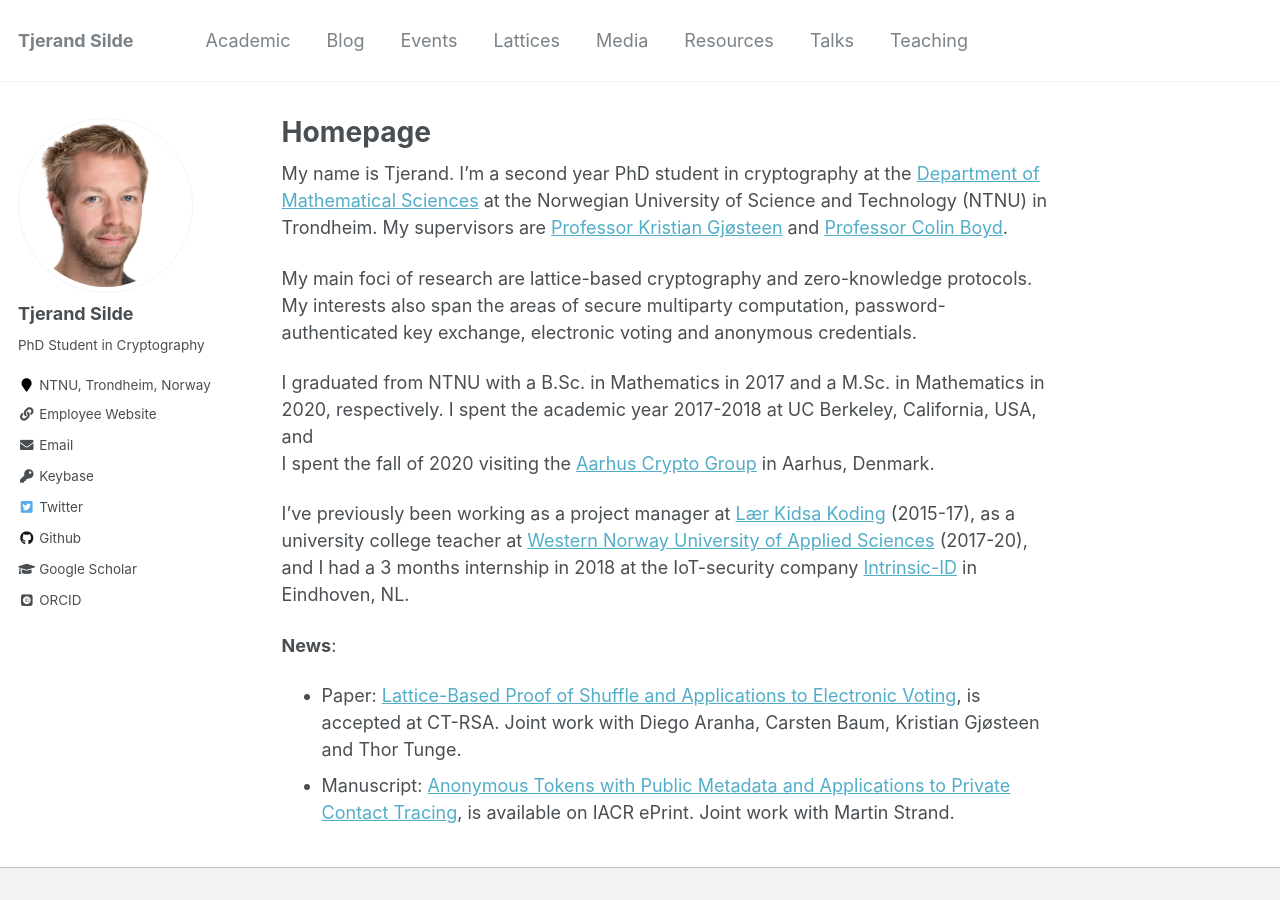
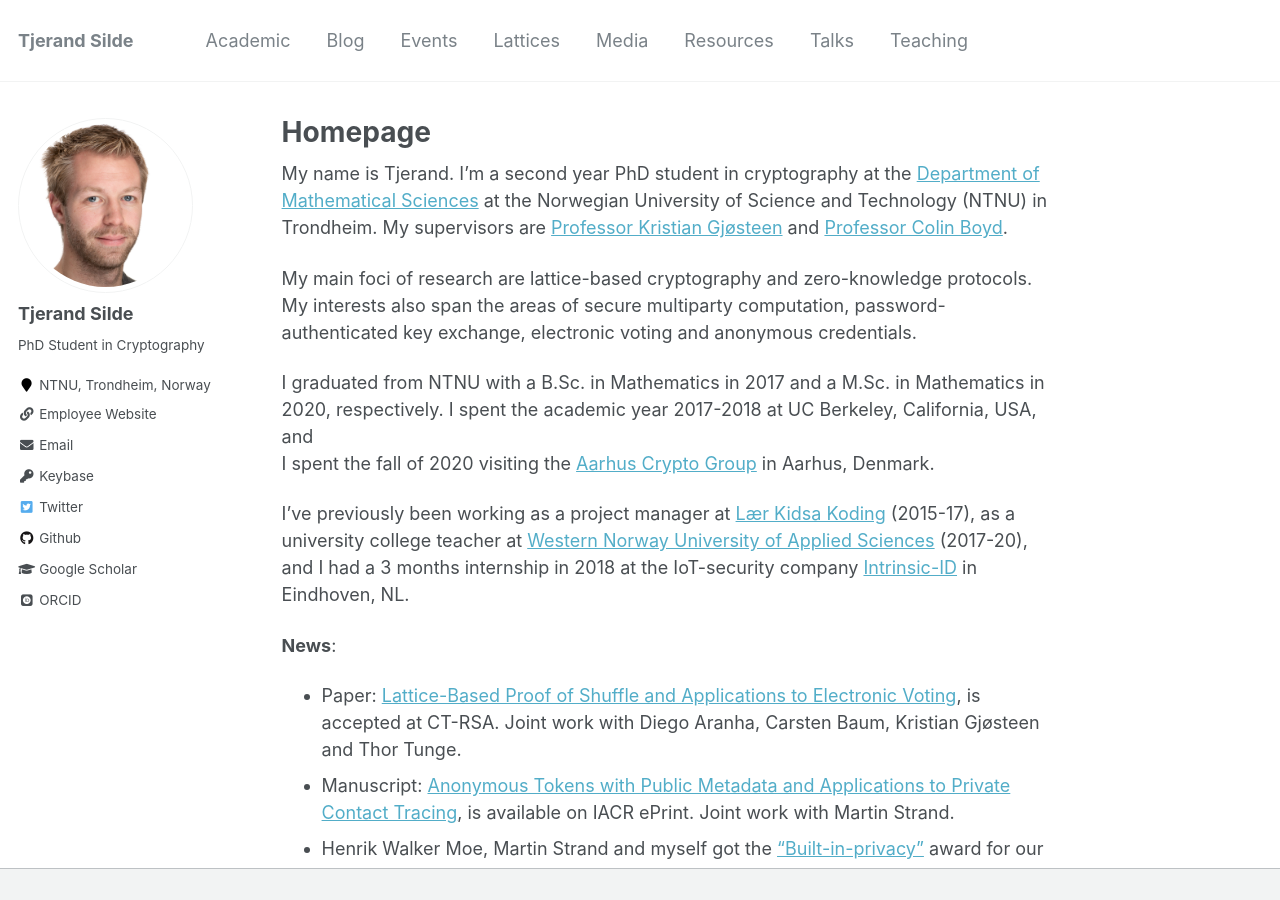
Before and after one commit to tjesi/tjesi.github.io, a Jekyll site: the page built from _pages/about.md, in a window 1280 px wide and 1096 px high, cut to the strip 0-900 px from the top of the window. Built offline with Jekyll 4.4.1, drawn with Linux system fonts in a browser that asks for light colours; some web fonts are replaced.

Commit message:
Update about.md

```diff
--- a/_pages/about.md
+++ b/_pages/about.md
@@ -20,3 +20,4 @@
 **News**:
 - Paper: [Lattice-Based Proof of Shuffle and Applications to Electronic Voting](https://eprint.iacr.org/2021/338.pdf), is accepted at CT-RSA. Joint work with Diego Aranha, Carsten Baum, Kristian Gjøsteen and Thor Tunge.
 - Manuscript: [Anonymous Tokens with Public Metadata and Applications to Private Contact Tracing](https://eprint.iacr.org/2021/203.pdf), is available on IACR ePrint. Joint work with Martin Strand.
+- Henrik Walker Moe, Martin Strand and myself got the ["Built-in-privacy"](https://www.datatilsynet.no/aktuelt/aktuelle-nyheter-2021/pris-for-innebygd-personvern-til-anonyme-tokens) award for our work on anonymous tokens for improved privacy in contact tracing.
```
